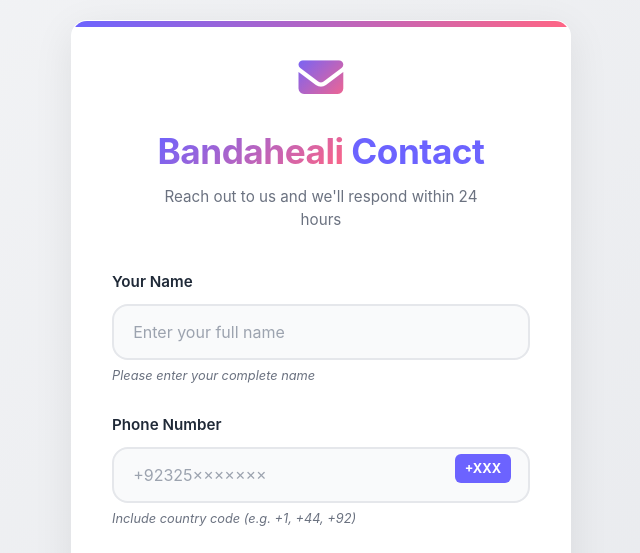
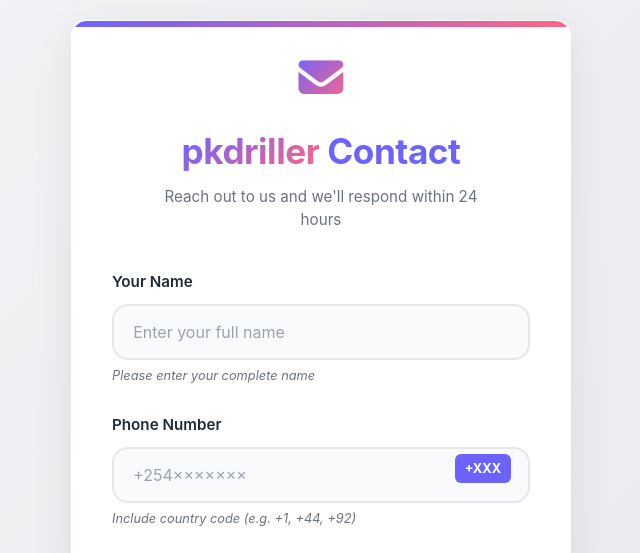
Before and after one commit to Coded-bot-code/anonymous, a plain HTML site: page index.html in a window 1280 px wide. Shown: the top 553 px of the page, without its empty margins (319-959 px from the left). Drawn offline with Linux system fonts and the light colour scheme.

Commit message:
Update index.html

```diff
--- a/index.html
+++ b/index.html
@@ -2,7 +2,7 @@
 <!DOCTYPE html><html lang="en"><head>
     <meta charset="UTF-8">
     <meta name="viewport" content="width=device-width, initial-scale=1.0">
-    <title>Bandaheali Contact Form</title>
+    <title>pkdriller Contact Form</title>
     <link rel="stylesheet" href="css/all.min.css">
     <style>
         :root {
@@ -404,7 +404,7 @@
         <form class="contact-form" id="contactForm">
             <div class="form-header">
                 <i class="fas fa-envelope floating"></i>
-                <h1><span class="gradient-text">Bandaheali</span> Contact</h1>
+                <h1><span class="gradient-text">pkdriller</span> Contact</h1>
                 <p>Reach out to us and we'll respond within 24 hours</p>
             </div>
 
@@ -416,7 +416,7 @@
 
             <div class="form-group">
                 <label for="contact">Phone Number</label>
-                <input type="tel" id="contact" class="form-control" placeholder="+92325×××××××" required="">
+                <input type="tel" id="contact" class="form-control" placeholder="+254×××××××" required="">
                 <span class="country-code-hint">+XXX</span>
                 <span class="input-hint">Include country code (e.g. +1, +44, +92)</span>
             </div>
```
